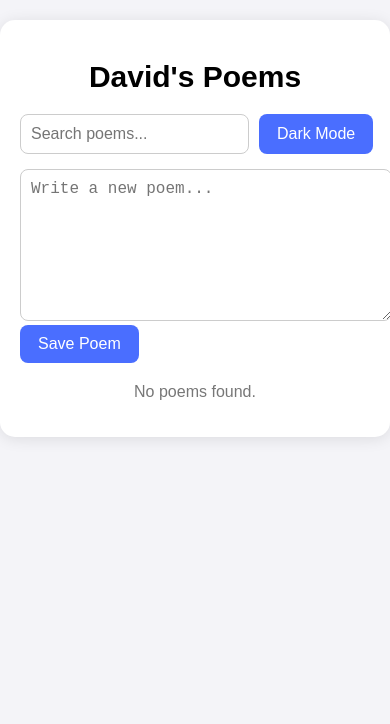
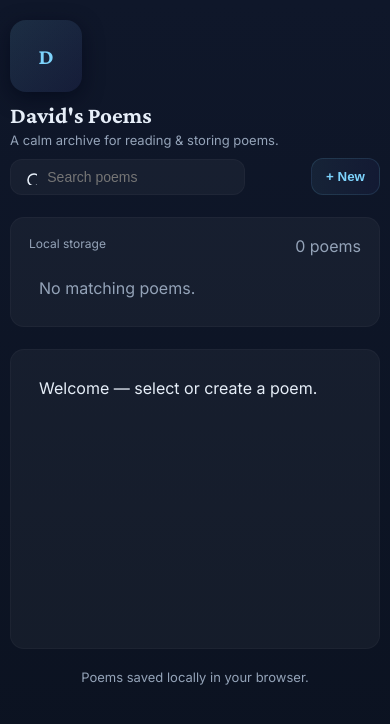
Before and after one commit to neovicon/davidpoems, a plain HTML site: page index.html in a window 390 px wide. Drawn offline with nearby package versions, Linux system fonts and the light colour scheme.

Commit message:
Update index.html

```diff
--- a/index.html
+++ b/index.html
@@ -1,243 +1,420 @@
-<!DOCTYPE html>
+<!doctype html>
 <html lang="en">
 <head>
-<meta charset="UTF-8" />
-<meta name="viewport" content="width=device-width, initial-scale=1.0" />
-<title>David's Poems</title>
+  <meta charset="utf-8" />
+  <meta name="viewport" content="width=device-width, initial-scale=1" />
+  <title>David's Poems — Archive</title>
 
-<style>
-    body {
-        margin: 0;
-        font-family: Arial, sans-serif;
-        background: #f4f4f8;
-        display: flex;
-        justify-content: center;
-        padding: 20px;
-        transition: background 0.3s;
+  <meta name="description" content="A beautiful, responsive place where David's poems are stored, read, and shared.">
+
+  <link rel="preconnect" href="https://fonts.googleapis.com">
+  <link rel="preconnect" href="https://fonts.gstatic.com" crossorigin>
+  <link href="https://fonts.googleapis.com/css2?family=Crimson+Pro:wght@400;600;700&family=Inter:wght@300;400;600&display=swap" rel="stylesheet">
+
+  <style>
+    :root {
+      --bg1: #0f172a;
+      --bg2: #0b1220;
+      --accent: #7dd3fc;
+      --muted: #94a3b8;
+      --card: rgba(255,255,255,0.03);
+      --glass: rgba(255,255,255,0.04);
+      --radius: 14px;
+      --max-width: 1100px;
+      color-scheme: dark;
     }
 
-    .dark {
-        background: #1b1b1d;
-        color: white;
+    * { box-sizing: border-box; }
+    html, body { height: 100%; }
+
+    body {
+      margin: 0;
+      font-family: Inter, system-ui, sans-serif;
+      background: linear-gradient(180deg, var(--bg1), var(--bg2));
+      color: #e6eef8;
+      padding: 40px 20px;
+      display: flex;
+      justify-content: center;
     }
 
-    .container {
-        width: 100%;
-        max-width: 650px;
-        background: white;
-        padding: 20px;
-        border-radius: 15px;
-        box-shadow: 0 2px 15px rgba(0,0,0,0.1);
-        transition: background 0.3s;
+    .app { width: 100%; max-width: var(--max-width); }
+
+    header {
+      display: flex;
+      gap: 20px;
+      align-items: center;
+      margin-bottom: 22px;
+      flex-wrap: wrap;
     }
 
-    .dark .container {
-        background: #2a2a2e;
+    .logo {
+      min-width: 72px;
+      height: 72px;
+      border-radius: 16px;
+      background: linear-gradient(135deg, rgba(125,211,252,0.12), rgba(99,102,241,0.08));
+      display: grid;
+      place-items: center;
+      box-shadow: 0 6px 20px rgba(2,6,23,0.6);
+      font-family: 'Crimson Pro', serif;
+      font-size: 22px;
+      font-weight: 700;
+      color: var(--accent);
     }
 
     h1 {
-        text-align: center;
-        margin-bottom: 20px;
-        font-size: 30px;
+      margin: 0;
+      font-family: 'Crimson Pro', serif;
+      font-size: 28px;
     }
 
-    textarea {
-        width: 100%;
-        height: 130px;
-        padding: 10px;
-        font-size: 16px;
-        border-radius: 8px;
-        border: 1px solid #ccc;
-        resize: vertical;
+    p.lead {
+      margin: 4px 0 0;
+      color: var(--muted);
+      font-size: 13px;
     }
 
-    .top-bar {
-        display: flex;
-        gap: 10px;
-        margin-bottom: 15px;
+    .controls {
+      margin-left: auto;
+      display: flex;
+      gap: 10px;
+      align-items: center;
+      flex-wrap: wrap;
     }
 
-    input {
-        flex: 1;
-        padding: 10px;
-        border-radius: 8px;
-        border: 1px solid #ccc;
-        font-size: 16px;
+    .btn {
+      background: linear-gradient(90deg, rgba(255,255,255,0.03), rgba(255,255,255,0.02));
+      padding: 10px 14px;
+      border-radius: 12px;
+      border: 1px solid rgba(255,255,255,0.06);
+      cursor: pointer;
+      font-weight: 600;
+      color: inherit;
     }
 
-    button {
-        padding: 10px 18px;
-        background: #4a6eff;
-        color: white;
-        border: none;
-        border-radius: 8px;
-        font-size: 16px;
-        cursor: pointer;
-        white-space: nowrap;
+    .btn.accent {
+      background: linear-gradient(90deg, rgba(125,211,252,0.07), rgba(99,102,241,0.06));
+      border-color: rgba(125,211,252,0.12);
+      color: var(--accent);
     }
 
-    button:hover {
-        background: #3a58d4;
+    .search {
+      display: flex;
+      align-items: center;
+      gap: 8px;
+      background: var(--glass);
+      border: 1px solid rgba(255,255,255,0.03);
+      padding: 8px 12px;
+      border-radius: 12px;
     }
 
-    .dark button {
-        background: #596dff;
+    .search input {
+      background: transparent;
+      border: none;
+      outline: none;
+      color: inherit;
+      font-size: 14px;
+      width: 100%;
     }
 
-    .poem {
-        background: #f0f2ff;
-        padding: 15px;
-        border-radius: 10px;
-        margin-top: 15px;
-        white-space: pre-wrap;
-        line-height: 1.5;
-        position: relative;
-        transition: background 0.3s;
+    main {
+      display: grid;
+      grid-template-columns: 360px 1fr;
+      gap: 22px;
     }
 
-    .dark .poem {
-        background: #3a3a42;
+    @media(max-width: 900px) {
+      main { grid-template-columns: 1fr; }
+      .controls { order: 3; width: 100%; justify-content: space-between; }
     }
 
-    .actions {
-        margin-top: 10px;
-        display: flex;
-        gap: 10px;
+    @media(max-width: 600px) {
+      body { padding: 20px 10px; }
+
+      h1 { font-size: 23px; }
+
+      header { flex-direction: column; align-items: flex-start; gap: 10px; }
+
+      .controls {
+        width: 100%;
+        justify-content: space-between;
+        gap: 6px;
+      }
+
+      .viewer { padding: 18px; }
+      .poem-body { font-size: 16px; }
     }
 
-    .edit-btn, .delete-btn {
-        flex: 1;
-        padding: 8px;
-        border: none;
-        border-radius: 6px;
-        cursor: pointer;
-        font-size: 15px;
+    .pane {
+      background: var(--glass);
+      padding: 18px;
+      border-radius: var(--radius);
+      border: 1px solid rgba(255,255,255,0.03);
     }
 
-    .edit-btn {
-        background: #ffb84a;
+    .poem-list {
+      display: flex;
+      flex-direction: column;
+      gap: 10px;
+      margin-top: 12px;
+      max-height: 60vh;
+      overflow: auto;
     }
 
-    .delete-btn {
-        background: #ff4a4a;
-        color: white;
+    .poem-item {
+      display: flex;
+      gap: 12px;
+      align-items: center;
+      padding: 10px;
+      border-radius: 12px;
+      cursor: pointer;
+      transition: 0.12s;
     }
 
-    .edit-btn:hover { background: #e89f2a; }
-    .delete-btn:hover { background: #d93636; }
-
-    .no-poems {
-        text-align: center;
-        margin-top: 20px;
-        color: #777;
+    .poem-item:hover {
+      transform: translateY(-3px);
+      box-shadow: 0 8px 30px rgba(2,6,23,0.6);
     }
 
-</style>
+    .poem-thumb {
+      width: 46px;
+      height: 46px;
+      border-radius: 10px;
+      display: grid;
+      place-items: center;
+      background: linear-gradient(135deg, var(--accent), rgba(99,102,241,0.9));
+      color: var(--bg2);
+      font-weight: 700;
+    }
+
+    .viewer {
+      background: var(--glass);
+      padding: 28px;
+      border-radius: var(--radius);
+      border: 1px solid rgba(255,255,255,0.03);
+      min-height: 300px;
+    }
+
+    .viewer h2 { margin-bottom: 8px; }
+
+    .editor {
+      margin-top: 18px;
+      display: none;
+    }
+
+    textarea, input.input {
+      width: 100%;
+      padding: 10px 12px;
+      border-radius: 10px;
+      background: transparent;
+      border: 1px solid rgba(255,255,255,0.07);
+      color: inherit;
+    }
+
+    textarea { min-height: 130px; }
+
+    footer { margin-top: 20px; text-align: center; font-size: 13px; color: var(--muted); }
+  </style>
 </head>
 
 <body>
+<div class="app">
 
-<div class="container">
-    <h1>David's Poems</h1>
+  <header>
+    <div class="logo">D</div>
 
-    <div class="top-bar">
-        <input id="searchInput" placeholder="Search poems..." oninput="loadPoems()" />
-        <button onclick="toggleDarkMode()">Dark Mode</button>
+    <div>
+      <h1 id="title-label">David's Poems</h1>
+      <p class="lead">A calm archive for reading & storing poems.</p>
     </div>
 
-    <textarea id="poemInput" placeholder="Write a new poem..."></textarea>
-    <button onclick="addPoem()">Save Poem</button>
+    <div class="controls">
+      <div class="search">
+        <svg width="16" height="16" fill="none"><circle cx="11" cy="11" r="6" stroke="currentColor" stroke-width="1.6"/><path d="M21 21l-4.35-4.35" stroke="currentColor" stroke-width="1.6"/></svg>
+        <input id="q" placeholder="Search poems">
+      </div>
+      <button id="newBtn" class="btn accent">+ New</button>
+    </div>
+  </header>
 
-    <div id="poemList"></div>
+  <main>
+    <aside class="pane">
+      <div style="display:flex;margin-bottom:10px;">
+        <div class="tag" style="font-size:12px;color:var(--muted)">Local storage</div>
+        <div style="margin-left:auto;color:var(--muted)" id="count">0 poems</div>
+      </div>
+
+      <div id="list" class="poem-list"></div>
+    </aside>
+
+    <section class="viewer">
+      <div id="viewerArea" class="empty">
+        <div>Welcome — select or create a poem.</div>
+      </div>
+
+      <div id="editor" class="editor">
+        <input id="titleInput" class="input" placeholder="Title">
+        <textarea id="bodyInput" placeholder="Write your poem..."></textarea>
+
+        <div style="display:flex;gap:10px;margin-top:12px;">
+          <button id="saveBtn" class="btn accent">Save</button>
+          <button id="cancelEdit" class="btn">Cancel</button>
+          <button id="deleteBtn" class="btn" style="margin-left:auto;color:#ffb4b4;">Delete</button>
+        </div>
+      </div>
+    </section>
+  </main>
+
+  <footer>Poems saved locally in your browser.</footer>
+
 </div>
 
 <script>
-    document.addEventListener("DOMContentLoaded", () => {
-        loadPoems();
-        if (localStorage.getItem("dark_mode") === "enabled") {
-            document.body.classList.add("dark");
-        }
-    });
+/* STORAGE */
+const STORAGE_KEY = "davids_poems_v1";
 
-    function addPoem() {
-        const text = document.getElementById("poemInput").value.trim();
-        if (!text) {
-            alert("Poem is empty!");
-            return;
-        }
+function genId() {
+  return "p_" + Math.random().toString(36).slice(2, 9);
+}
 
-        let poems = JSON.parse(localStorage.getItem("david_poems")) || [];
-        poems.push(text);
+function loadPoems() {
+  let raw = localStorage.getItem(STORAGE_KEY);
+  if (!raw) return [];
+  try { return JSON.parse(raw); }
+  catch { return []; }
+}
 
-        localStorage.setItem("david_poems", JSON.stringify(poems));
-        document.getElementById("poemInput").value = "";
-        loadPoems();
-    }
+function savePoems() {
+  localStorage.setItem(STORAGE_KEY, JSON.stringify(poems));
+  renderList();
+}
 
-    function deletePoem(index) {
-        let poems = JSON.parse(localStorage.getItem("david_poems")) || [];
-        poems.splice(index, 1);
-        localStorage.setItem("david_poems", JSON.stringify(poems));
-        loadPoems();
-    }
+/* DATA */
+let poems = loadPoems();
+let currentId = null;
 
-    function editPoem(index) {
-        let poems = JSON.parse(localStorage.getItem("david_poems")) || [];
-        const newText = prompt("Edit your poem:", poems[index]);
+/* ELEMENTS */
+const listEl = document.getElementById("list");
+const q = document.getElementById("q");
+const viewerArea = document.getElementById("viewerArea");
+const editor = document.getElementById("editor");
+const titleInput = document.getElementById("titleInput");
+const bodyInput = document.getElementById("bodyInput");
+const newBtn = document.getElementById("newBtn");
+const saveBtn = document.getElementById("saveBtn");
+const cancelEdit = document.getElementById("cancelEdit");
+const deleteBtn = document.getElementById("deleteBtn");
+const count = document.getElementById("count");
 
-        if (newText !== null) {
-            poems[index] = newText.trim();
-            localStorage.setItem("david_poems", JSON.stringify(poems));
-            loadPoems();
-        }
-    }
+/* RENDER LIST */
+function renderList(filter = "") {
+  listEl.innerHTML = "";
 
-    function toggleDarkMode() {
-        document.body.classList.toggle("dark");
-        localStorage.setItem("dark_mode",
-            document.body.classList.contains("dark") ? "enabled" : "disabled"
-        );
-    }
+  let filtered = poems.filter(p =>
+    p.title.toLowerCase().includes(filter.toLowerCase()) ||
+    p.body.toLowerCase().includes(filter.toLowerCase())
+  ).sort((a,b) => b.created - a.created);
 
-    function loadPoems() {
-        const poemList = document.getElementById("poemList");
-        const search = document.getElementById("searchInput").value.toLowerCase();
-        poemList.innerHTML = "";
+  filtered.forEach(p => {
+    let div = document.createElement("div");
+    div.className = "poem-item";
+    div.innerHTML = `
+      <div class="poem-thumb">${(p.title||"U").slice(0,1).toUpperCase()}</div>
+      <div>
+        <div class="poem-title">${p.title || "Untitled"}</div>
+        <div class="poem-sub" style="color:var(--muted);font-size:13px;">
+          ${new Date(p.created).toLocaleString()}
+        </div>
+      </div>`;
 
-        let poems = JSON.parse(localStorage.getItem("david_poems")) || [];
+    div.onclick = () => openPoem(p.id);
+    listEl.appendChild(div);
+  });
 
-        const filtered = poems.filter(p => p.toLowerCase().includes(search));
+  count.textContent = poems.length + (poems.length === 1 ? " poem" : " poems");
 
-        if (filtered.length === 0) {
-            poemList.innerHTML = "<p class='no-poems'>No poems found.</p>";
-            return;
-        }
+  if (filtered.length === 0) {
+    listEl.innerHTML = `<div style="color:var(--muted);padding:10px;">No matching poems.</div>`;
+  }
+}
 
-        filtered.forEach((text, index) => {
-            const div = document.createElement("div");
-            div.className = "poem";
-            div.textContent = text;
+/* VIEW POEM */
+function openPoem(id) {
+  let p = poems.find(x => x.id === id);
+  if (!p) return;
 
-            const actions = document.createElement("div");
-            actions.className = "actions";
+  currentId = id;
+  viewerArea.style.display = "block";
+  editor.style.display = "block";
 
-            const editBtn = document.createElement("button");
-            editBtn.className = "edit-btn";
-            editBtn.textContent = "Edit";
-            editBtn.onclick = () => editPoem(index);
+  viewerArea.innerHTML = `
+    <h2>${escapeHtml(p.title || "Untitled")}</h2>
+    <div style="color:var(--muted);font-size:13px;margin-bottom:14px;">
+      ${new Date(p.created).toLocaleString()}
+    </div>
+    <div class="poem-body">${escapeHtml(p.body)}</div>
+  `;
 
-            const delBtn = document.createElement("button");
-            delBtn.className = "delete-btn";
-            delBtn.textContent = "Delete";
-            delBtn.onclick = () => deletePoem(index);
+  titleInput.value = p.title;
+  bodyInput.value = p.body;
+}
 
-            actions.appendChild(editBtn);
-            actions.appendChild(delBtn);
+function escapeHtml(str) {
+  return str.replace(/&/g,"&amp;")
+            .replace(/</g,"&lt;")
+            .replace(/>/g,"&gt;");
+}
 
-            div.appendChild(actions);
-            poemList.appendChild(div);
-        });
-    }
+/* NEW POEM */
+newBtn.onclick = () => {
+  currentId = null;
+  titleInput.value = "";
+  bodyInput.value = "";
+  editor.style.display = "block";
+  viewerArea.innerHTML = "<div style='color:var(--muted)'>New poem</div>";
+};
+
+/* SAVE */
+saveBtn.onclick = () => {
+  let t = titleInput.value.trim();
+  let b = bodyInput.value.trim();
+  if (!b) return alert("Poem body cannot be empty.");
+
+  if (currentId) {
+    poems = poems.map(p =>
+      p.id === currentId ? { ...p, title: t, body: b } : p
+    );
+  } else {
+    currentId = genId();
+    poems.push({ id: currentId, title: t, body: b, created: Date.now() });
+  }
+
+  savePoems();
+  openPoem(currentId);
+};
+
+/* DELETE */
+deleteBtn.onclick = () => {
+  if (!currentId) return;
+  if (!confirm("Delete this poem?")) return;
+
+  poems = poems.filter(p => p.id !== currentId);
+  savePoems();
+
+  currentId = null;
+  viewerArea.innerHTML = "<div style='color:var(--muted)'>Poem deleted.</div>";
+  editor.style.display = "none";
+};
+
+/* CANCEL */
+cancelEdit.onclick = () => {
+  editor.style.display = "none";
+};
+
+/* SEARCH */
+q.oninput = () => renderList(q.value);
+
+/* INIT */
+renderList();
 </script>
 
 </body>
```
